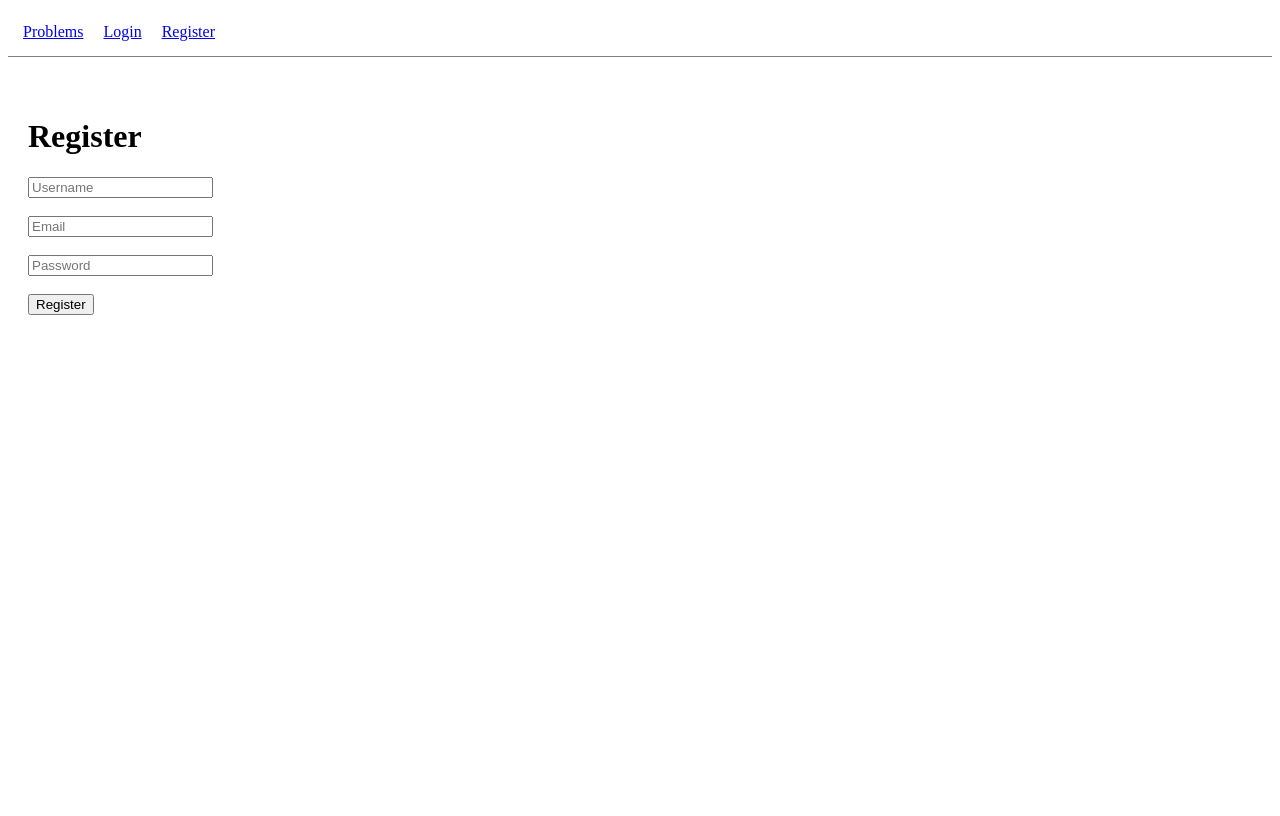
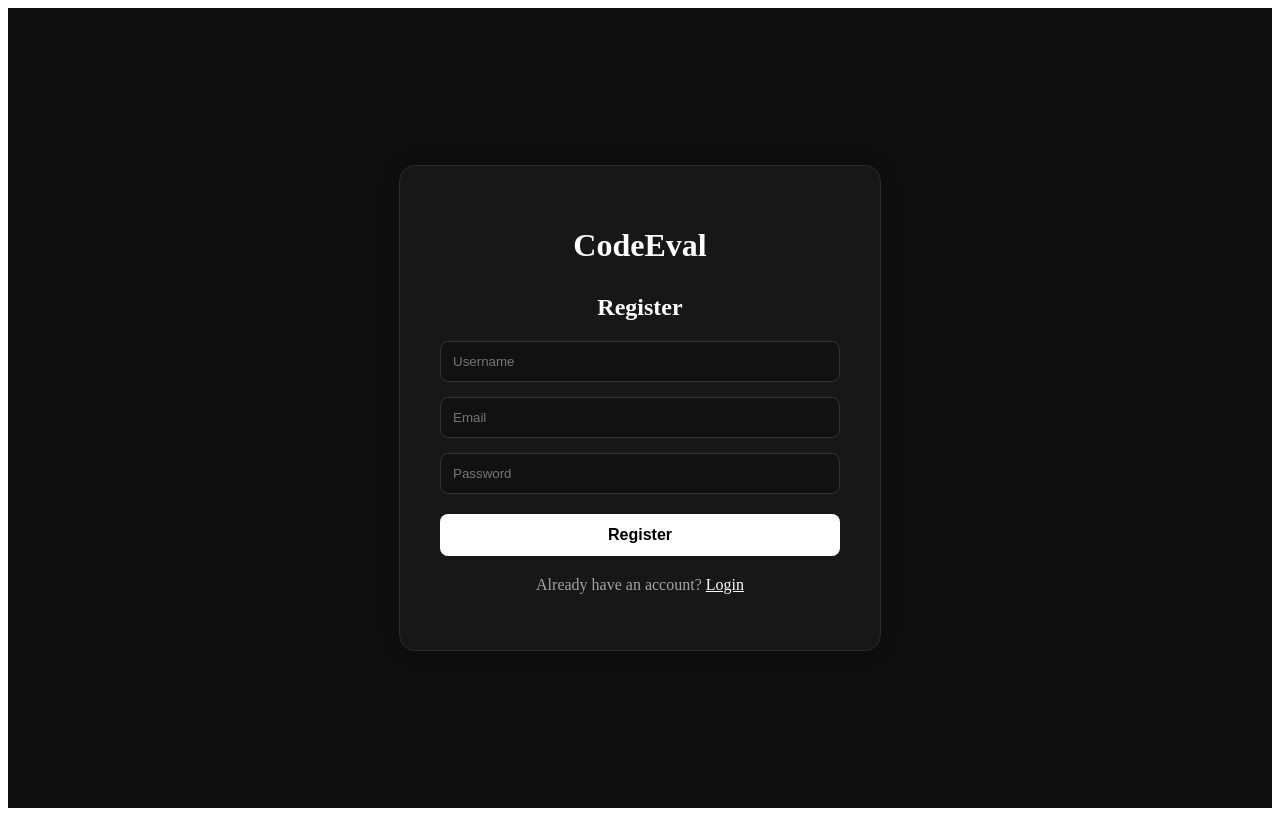
Before and after one commit to jay-5456/code-eval-platform, a React app in the folder frontend/: page /register in a window 1280 px wide. Built offline with nearby package versions, Linux system fonts and the light colour scheme; the HTML template or start-up script is replaced by a standard one.

Commit message:
added ui design changes

```diff
--- a/frontend/src/components/Navbar.jsx
+++ b/frontend/src/components/Navbar.jsx
@@ -1,4 +1,7 @@
-import { Link }
+import {
+Link,
+useLocation
+}
 from "react-router-dom";
 
 import {
@@ -12,32 +15,123 @@ function Navbar(){
 const user =
 getUser();
 
+const location =
+useLocation();
+
 const handleLogout =
 () => {
 
 logout();
 
 window.location.href =
-"/";
+"/login";
 
 };
+
+if(
+
+location.pathname ===
+"/login"
+
+||
+
+location.pathname ===
+"/register"
+
+){
+
+return null;
+
+}
 
 return(
 
 <div
 style={{
-padding:"15px",
+backgroundColor:"#111111",
 borderBottom:
-"1px solid gray",
-marginBottom:"20px",
+"1px solid #2a2a2a",
+padding:"16px 32px",
 display:"flex",
+justifyContent:
+"space-between",
+alignItems:
+"center"
+}}
+>
+
+<div
+style={{
+fontSize:"24px",
+fontWeight:"bold"
+}}
+>
+
+<Link
+to="/"
+style={{
+textDecoration:"none",
+color:"#ffffff"
+}}
+>
+
+CodeEval
+
+</Link>
+
+</div>
+
+<div
+style={{
+display:"flex",
+alignItems:"center",
 gap:"20px"
 }}
 >
 
-<Link to="/">
+<Link
+to="/"
+style={{
+color:"#ffffff",
+textDecoration:"none"
+}}
+>
 Problems
 </Link>
+
+{
+user && (
+
+<Link
+to="/submissions"
+style={{
+color:"#ffffff",
+textDecoration:"none"
+}}
+>
+Submissions
+</Link>
+
+)
+}
+
+{
+user &&
+user.role ===
+"admin" && (
+
+<Link
+to="/admin"
+style={{
+color:"#ffffff",
+textDecoration:"none"
+}}
+>
+Admin
+</Link>
+
+)
+}
 
 {
 !user && (
@@ -45,12 +139,20 @@ Problems
 <>
 <Link
 to="/login"
+style={{
+color:"#ffffff",
+textDecoration:"none"
+}}
 >
 Login
 </Link>
 
 <Link
 to="/register"
+style={{
+color:"#ffffff",
+textDecoration:"none"
+}}
 >
 Register
 </Link>
@@ -62,40 +164,33 @@ Register
 {
 user && (
 
-<>
-<Link
-to="/submissions"
->
-My Submissions
-</Link>
-
-{
-user.role ===
-"admin" && (
-
-<Link
-to="/admin"
->
-Admin Dashboard
-</Link>
-
-)
-}
-
 <button
 onClick={
 handleLogout
 }
+style={{
+backgroundColor:
+"#ffffff",
+color:"#000000",
+border:"none",
+padding:
+"8px 16px",
+borderRadius:
+"8px",
+cursor:"pointer",
+fontWeight:
+"600"
+}}
 >
 
 Logout
 
 </button>
 
-</>
-
 )
 }
+
+</div>
 
 </div>
 
--- a/frontend/src/pages/Login.jsx
+++ b/frontend/src/pages/Login.jsx
@@ -1,7 +1,10 @@
 import { useState }
 from "react";
 
-import { useNavigate }
+import {
+Link,
+useNavigate
+}
 from "react-router-dom";
 
 import api
@@ -44,10 +47,6 @@ res.data.user
 )
 );
 
-alert(
-"Login Successful"
-);
-
 window.location.href =
 "/";
 
@@ -66,13 +65,45 @@ return (
 
 <div
 style={{
-padding:"20px"
+minHeight:"100vh",
+backgroundColor:"#0f0f0f",
+display:"flex",
+justifyContent:"center",
+alignItems:"center"
 }}
 >
 
-<h1>
+<div
+style={{
+backgroundColor:"#171717",
+padding:"40px",
+borderRadius:"16px",
+width:"400px",
+border:"1px solid #2a2a2a",
+boxShadow:
+"0 0 20px rgba(0,0,0,0.3)"
+}}
+>
+
+<h1
+style={{
+color:"#ffffff",
+marginBottom:"30px",
+textAlign:"center"
+}}
+>
+CodeEval
+</h1>
+
+<h2
+style={{
+color:"#ffffff",
+marginBottom:"20px",
+textAlign:"center"
+}}
+>
 Login
-</h1>
+</h2>
 
 <input
 type="email"
@@ -82,10 +113,17 @@ onChange={(e)=>
 setEmail(
 e.target.value
 )}
+style={{
+width:"100%",
+padding:"12px",
+marginBottom:"15px",
+borderRadius:"8px",
+border:"1px solid #333",
+backgroundColor:"#111",
+color:"#fff",
+boxSizing:"border-box"
+}}
 />
-
-<br />
-<br />
 
 <input
 type="password"
@@ -95,18 +133,63 @@ onChange={(e)=>
 setPassword(
 e.target.value
 )}
+style={{
+width:"100%",
+padding:"12px",
+marginBottom:"20px",
+borderRadius:"8px",
+border:"1px solid #333",
+backgroundColor:"#111",
+color:"#fff",
+boxSizing:"border-box"
+}}
 />
-
-<br />
-<br />
 
 <button
 onClick={login}
+style={{
+width:"100%",
+padding:"12px",
+backgroundColor:"#ffffff",
+color:"#000000",
+border:"none",
+borderRadius:"8px",
+fontWeight:"bold",
+cursor:"pointer",
+fontSize:"16px"
+}}
 >
 
 Login
 
 </button>
+
+<p
+style={{
+marginTop:"20px",
+textAlign:"center",
+color:"#a1a1aa"
+}}
+>
+
+Don't have an account?
+
+{" "}
+
+<Link
+to="/register"
+style={{
+color:"#ffffff"
+}}
+>
+
+Register
+
+</Link>
+
+</p>
+
+</div>
 
 </div>
 
--- a/frontend/src/pages/Register.jsx
+++ b/frontend/src/pages/Register.jsx
@@ -1,5 +1,8 @@
 import { useState }
 from "react";
+
+import { Link }
+from "react-router-dom";
 
 import api
 from "../services/api";
@@ -33,6 +36,9 @@ alert(
 "Registration Successful"
 );
 
+window.location.href =
+"/login";
+
 }
 catch(err){
 
@@ -48,13 +54,45 @@ return(
 
 <div
 style={{
-padding:"20px"
+minHeight:"100vh",
+backgroundColor:"#0f0f0f",
+display:"flex",
+justifyContent:"center",
+alignItems:"center"
 }}
 >
 
-<h1>
+<div
+style={{
+backgroundColor:"#171717",
+padding:"40px",
+borderRadius:"16px",
+width:"400px",
+border:"1px solid #2a2a2a",
+boxShadow:
+"0 0 20px rgba(0,0,0,0.3)"
+}}
+>
+
+<h1
+style={{
+color:"#ffffff",
+marginBottom:"30px",
+textAlign:"center"
+}}
+>
+CodeEval
+</h1>
+
+<h2
+style={{
+color:"#ffffff",
+marginBottom:"20px",
+textAlign:"center"
+}}
+>
 Register
-</h1>
+</h2>
 
 <input
 placeholder="Username"
@@ -63,10 +101,17 @@ onChange={(e)=>
 setUsername(
 e.target.value
 )}
+style={{
+width:"100%",
+padding:"12px",
+marginBottom:"15px",
+borderRadius:"8px",
+border:"1px solid #333",
+backgroundColor:"#111",
+color:"#fff",
+boxSizing:"border-box"
+}}
 />
-
-<br />
-<br />
 
 <input
 placeholder="Email"
@@ -75,10 +120,17 @@ onChange={(e)=>
 setEmail(
 e.target.value
 )}
+style={{
+width:"100%",
+padding:"12px",
+marginBottom:"15px",
+borderRadius:"8px",
+border:"1px solid #333",
+backgroundColor:"#111",
+color:"#fff",
+boxSizing:"border-box"
+}}
 />
-
-<br />
-<br />
 
 <input
 type="password"
@@ -88,18 +140,63 @@ onChange={(e)=>
 setPassword(
 e.target.value
 )}
+style={{
+width:"100%",
+padding:"12px",
+marginBottom:"20px",
+borderRadius:"8px",
+border:"1px solid #333",
+backgroundColor:"#111",
+color:"#fff",
+boxSizing:"border-box"
+}}
 />
-
-<br />
-<br />
 
 <button
 onClick={register}
+style={{
+width:"100%",
+padding:"12px",
+backgroundColor:"#ffffff",
+color:"#000000",
+border:"none",
+borderRadius:"8px",
+fontWeight:"bold",
+cursor:"pointer",
+fontSize:"16px"
+}}
 >
 
 Register
 
 </button>
+
+<p
+style={{
+marginTop:"20px",
+textAlign:"center",
+color:"#a1a1aa"
+}}
+>
+
+Already have an account?
+
+{" "}
+
+<Link
+to="/login"
+style={{
+color:"#ffffff"
+}}
+>
+
+Login
+
+</Link>
+
+</p>
+
+</div>
 
 </div>
 
```
